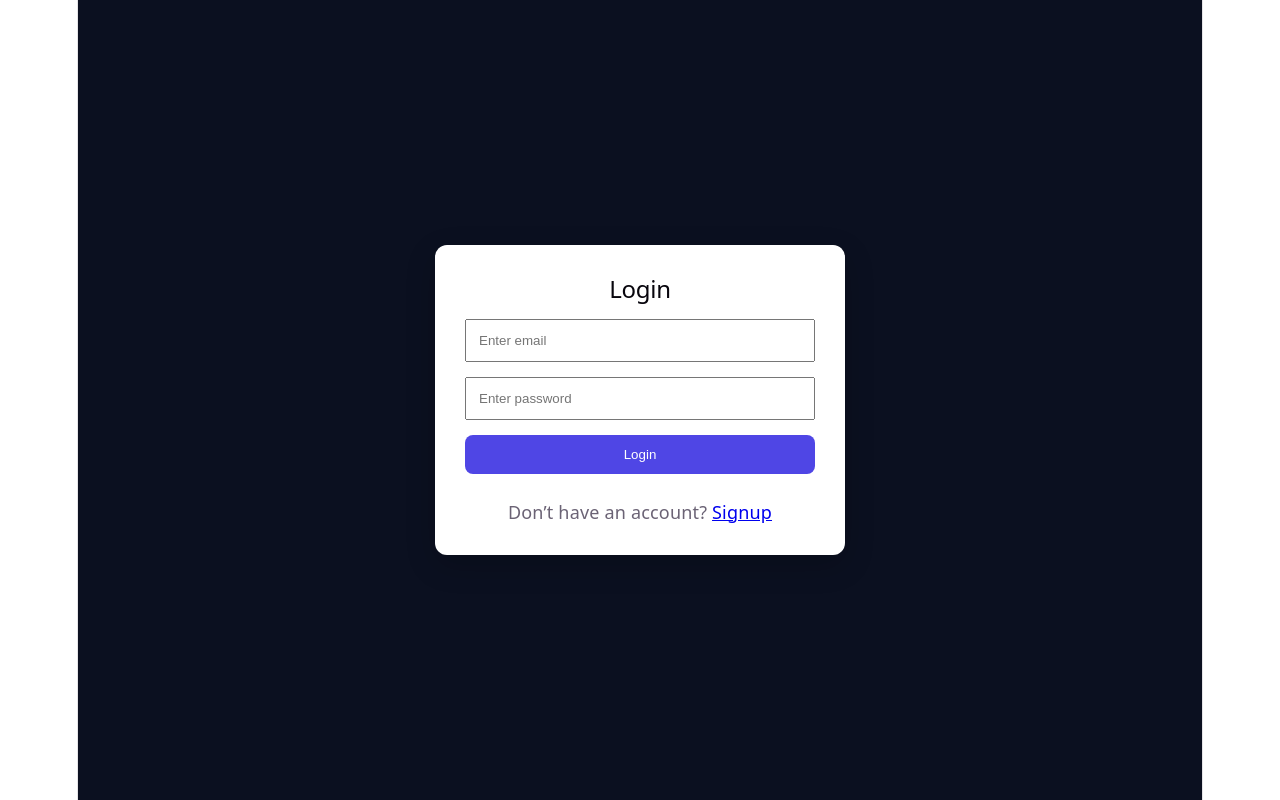
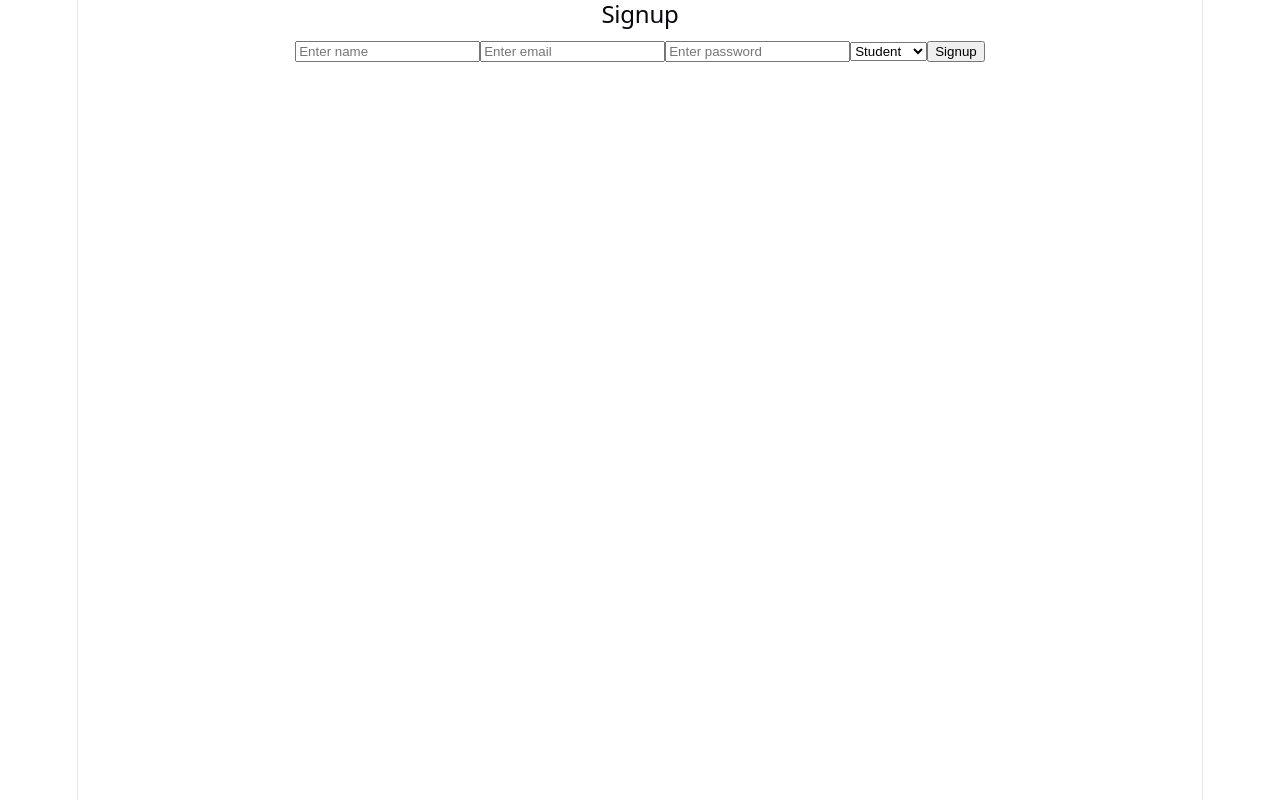
Before and after one commit to shristi-0132/RECRUITIX, a React (Vite) app in the folder frontend/: page /signup in a window 1280 px wide. Built offline with nearby package versions, Linux system fonts and the light colour scheme; no server answers.

Commit message:
feat(auth): finalized login signup routes and auth utils

```diff
--- a/frontend/src/App.jsx
+++ b/frontend/src/App.jsx
@@ -1,7 +1,17 @@
+import { BrowserRouter as Router, Routes, Route } from "react-router-dom";
 import Login from "./pages/Login";
+import Signup from "./pages/Signup";
 
 function App() {
-  return <Login />;
+  return (
+    <Router>
+      <Routes>
+        <Route path="/" element={<Login />} />
+        <Route path="/login" element={<Login />} />
+        <Route path="/signup" element={<Signup />} />
+      </Routes>
+    </Router>
+  );
 }
 
 export default App;
--- a/frontend/src/main.jsx
+++ b/frontend/src/main.jsx
@@ -1,7 +1,7 @@
 import { StrictMode } from "react";
 import { createRoot } from "react-dom/client";
+import App from "./App";
 import "./index.css";
-import App from "./App.jsx";
 
 createRoot(document.getElementById("root")).render(
   <StrictMode>
--- a/frontend/src/pages/Login.jsx
+++ b/frontend/src/pages/Login.jsx
@@ -1,74 +1,78 @@
 import React, { useState } from "react";
+import { useNavigate } from "react-router-dom";
+import api from "../services/api";
+import { saveToken, saveRole } from "../utils/authUtils";
+import "./../App.css";
 
-export default function Login() {
-  const [email, setEmail] = useState("");
-  const [password, setPassword] = useState("");
+const Login = () => {
+  const navigate = useNavigate();
 
-  const handleLogin = (e) => {
+  const [formData, setFormData] = useState({
+    email: "",
+    password: "",
+  });
+
+  const handleChange = (e) => {
+    setFormData({
+      ...formData,
+      [e.target.name]: e.target.value,
+    });
+  };
+
+  const handleLogin = async (e) => {
     e.preventDefault();
-    localStorage.setItem("token", "dummy-jwt-token");
-    localStorage.setItem("role", "student");
-alert("Login successful");
+
+    try {
+      const response = await api.post("/login", formData);
+
+      const token = response.data.token;
+      const role = response.data.role;
+
+      saveToken(token);
+      saveRole(role);
+
+      alert("Login successful");
+
+      if (role === "student") {
+        navigate("/student-dashboard");
+      } else if (role === "recruiter") {
+        navigate("/recruiter-dashboard");
+      } else {
+        navigate("/");
+      }
+    } catch (error) {
+      console.error(error);
+      alert("Login failed");
+    }
   };
 
   return (
-    <div
-      style={{
-        minHeight: "100vh",
-        display: "flex",
-        justifyContent: "center",
-        alignItems: "center",
-        background: "#0b1020",
-      }}
-    >
-      <form
-        onSubmit={handleLogin}
-        style={{
-          width: "350px",
-          background: "#fff",
-          padding: "30px",
-          borderRadius: "12px",
-          display: "flex",
-          flexDirection: "column",
-          gap: "15px",
-          boxShadow: "0 10px 30px rgba(0,0,0,0.2)",
-        }}
-      >
-        <h2 style={{ margin: 0 }}>Login</h2>
+    <div className="auth-container">
+      <form className="auth-box" onSubmit={handleLogin}>
+        <h2>Login</h2>
 
         <input
           type="email"
+          name="email"
           placeholder="Enter email"
-          value={email}
-          onChange={(e) => setEmail(e.target.value)}
-          style={{ padding: "12px" }}
+          value={formData.email}
+          onChange={handleChange}
+          required
         />
 
         <input
           type="password"
+          name="password"
           placeholder="Enter password"
-          value={password}
-          onChange={(e) => setPassword(e.target.value)}
-          style={{ padding: "12px" }}
+          value={formData.password}
+          onChange={handleChange}
+          required
         />
 
-        <button
-          type="submit"
-          style={{
-            padding: "12px",
-            background: "#4f46e5",
-            color: "white",
-            border: "none",
-            borderRadius: "8px",
-            cursor: "pointer",
-          }}
-        >
-          Login
-        </button>
-        <p style={{ textAlign: "center", marginTop: "10px" }}>
-  Don’t have an account? <a href="#">Signup</a>
-</p>
+        <button type="submit">Login</button>
       </form>
     </div>
   );
-}
+};
+
+export default Login;
--- a/frontend/src/pages/Signup.jsx
+++ b/frontend/src/pages/Signup.jsx
@@ -1,64 +1,84 @@
 import React, { useState } from "react";
+import { useNavigate } from "react-router-dom";
+import api from "../services/api";
+import "./../App.css";
 
-export default function Signup() {
-  const [name, setName] = useState("");
-  const [email, setEmail] = useState("");
+const Signup = () => {
+  const navigate = useNavigate();
 
-  const handleSignup = (e) => {
+  const [formData, setFormData] = useState({
+    name: "",
+    email: "",
+    password: "",
+    role: "student",
+  });
+
+  const handleChange = (e) => {
+    setFormData({
+      ...formData,
+      [e.target.name]: e.target.value,
+    });
+  };
+
+  const handleSignup = async (e) => {
     e.preventDefault();
-    alert("Signup successful");
+
+    try {
+      await api.post("/signup", formData);
+
+      alert("Signup successful");
+      navigate("/login");
+    } catch (error) {
+      console.error(error);
+      alert("Signup failed");
+    }
   };
 
   return (
-    <div
-      style={{
-        minHeight: "100vh",
-        display: "flex",
-        justifyContent: "center",
-        alignItems: "center",
-        background: "#020b2d",
-      }}
-    >
-      <form
-        onSubmit={handleSignup}
-        style={{
-          width: "400px",
-          background: "#fff",
-          padding: "30px",
-          borderRadius: "12px",
-          display: "flex",
-          flexDirection: "column",
-          gap: "15px",
-        }}
-      >
-        <h2 style={{ textAlign: "center" }}>Signup</h2>
+    <div className="auth-container">
+      <form className="auth-box" onSubmit={handleSignup}>
+        <h2>Signup</h2>
 
         <input
-          placeholder="Full Name"
-          value={name}
-          onChange={(e) => setName(e.target.value)}
-          style={{ padding: "12px" }}
+          type="text"
+          name="name"
+          placeholder="Enter name"
+          value={formData.name}
+          onChange={handleChange}
+          required
         />
 
         <input
-          placeholder="Email"
-          value={email}
-          onChange={(e) => setEmail(e.target.value)}
-          style={{ padding: "12px" }}
+          type="email"
+          name="email"
+          placeholder="Enter email"
+          value={formData.email}
+          onChange={handleChange}
+          required
         />
 
-        <button
-          style={{
-            padding: "12px",
-            background: "#4f46e5",
-            color: "white",
-            border: "none",
-            borderRadius: "8px",
-          }}
+        <input
+          type="password"
+          name="password"
+          placeholder="Enter password"
+          value={formData.password}
+          onChange={handleChange}
+          required
+        />
+
+        <select
+          name="role"
+          value={formData.role}
+          onChange={handleChange}
         >
-          Signup
-        </button>
+          <option value="student">Student</option>
+          <option value="recruiter">Recruiter</option>
+        </select>
+
+        <button type="submit">Signup</button>
       </form>
     </div>
   );
-}
+};
+
+export default Signup;
--- /dev/null
+++ b/frontend/src/utils/authUtils.js
@@ -0,0 +1,24 @@
+export const saveToken = (token) => {
+  localStorage.setItem("token", token);
+};
+
+export const getToken = () => {
+  return localStorage.getItem("token");
+};
+
+export const saveRole = (role) => {
+  localStorage.setItem("role", role);
+};
+
+export const getRole = () => {
+  return localStorage.getItem("role");
+};
+
+export const logout = () => {
+  localStorage.removeItem("token");
+  localStorage.removeItem("role");
+};
+
+export const isAuthenticated = () => {
+  return !!localStorage.getItem("token");
+};
```
